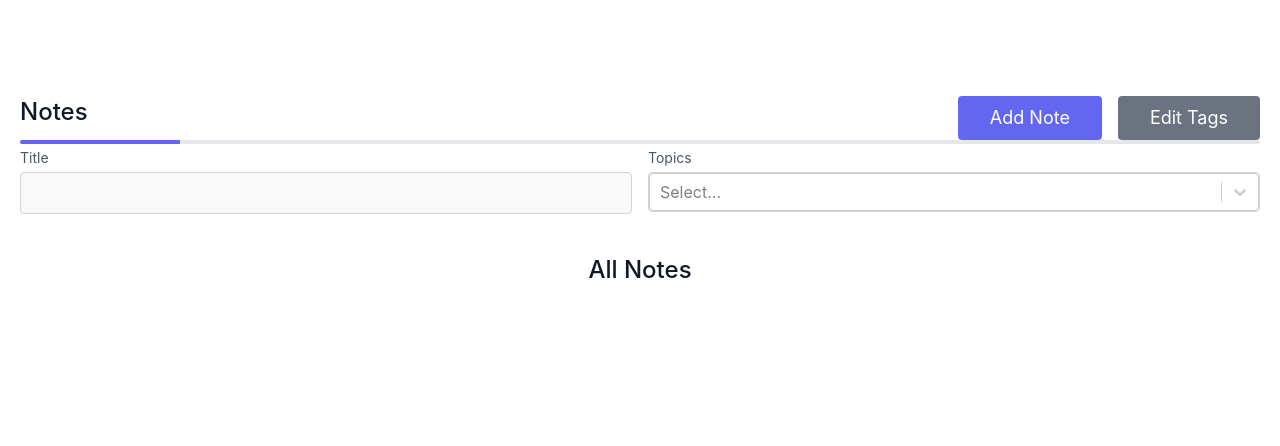
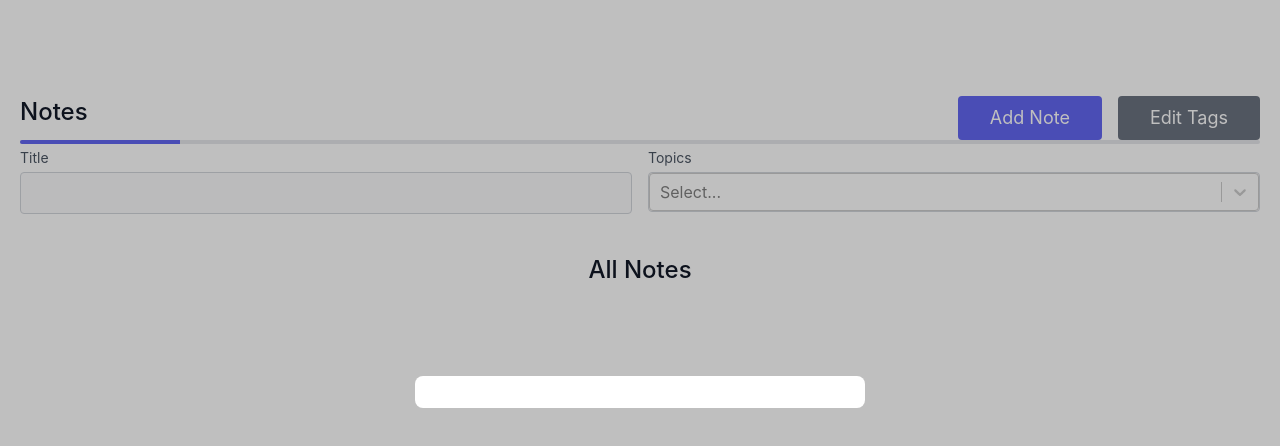
Before and after one commit to num-js/nNotes-FrontEnd, a React (Create React App) app: page / in a window 1280 px wide. Shown: the top 446 px of the page. Built offline with nearby package versions, Linux system fonts and the light colour scheme.

Commit message:
edit tags in Modal

```diff
--- a/src/Components/Modal/PopupModal.tsx
+++ b/src/Components/Modal/PopupModal.tsx
@@ -10,7 +10,7 @@ export default function PopupModal({ popupModal, setPopupModal, children }: Popu
 
     return (
         <>
-            <main className={`absolute top-0 w-full overflow-x-hidden font-sans antialiased text-gray-900 ${popupModal === "deleteModal" ? "" : "hidden"}`}
+            <main className={`absolute top-0 w-full overflow-x-hidden font-sans antialiased text-gray-900 ${popupModal ? "" : "hidden"}`}
                 onClick={() => setPopupModal("")}
             >
                 <div className="relative min-h-screen px-4 md:flex md:items-center md:justify-center">
--- a/src/pages/Home.tsx
+++ b/src/pages/Home.tsx
@@ -3,6 +3,7 @@ import { Link } from 'react-router-dom';
 import ReactSelect from 'react-select';
 import { NoteCard } from '../Components/NoteCard'
 import { Note, Tag } from '../App';
+import PopupModal from '../Components/Modal/PopupModal';
 
 type HomeProps = {
     availableTags: Tag[]
@@ -13,6 +14,9 @@ const Home = ({ availableTags, notes }: HomeProps) => {
 
     const [title, setTitle] = useState('');
     const [selectedTags, setSelectedTags] = useState<Tag[]>([]);
+
+    const [popupModal, setPopupModal] = useState('true');
+
 
     const filteredNotes = useMemo(() => {
         return notes.filter(note => {
@@ -40,7 +44,9 @@ const Home = ({ availableTags, notes }: HomeProps) => {
                                 <Link to="/new-note">
                                     <button type="submit" className="px-8 py-2 mr-4 text-lg text-white bg-indigo-500 border-0 rounded focus:outline-none hover:bg-indigo-600">Add Note</button>
                                 </Link>
-                                <button className="px-8 py-2 text-lg text-white bg-gray-500 border-0 rounded focus:outline-none hover:bg-gray-600">Edit Tags</button>
+                                <button className="px-8 py-2 text-lg text-white bg-gray-500 border-0 rounded focus:outline-none hover:bg-gray-600"
+                                    onClick={() => setPopupModal("tagsModal")}
+                                >Edit Tags</button>
                             </div>
                         </div>
                         <div className="h-1 overflow-hidden bg-gray-200 rounded">
@@ -97,6 +103,22 @@ const Home = ({ availableTags, notes }: HomeProps) => {
                     </div>
                 </div>
             </section>
+
+            <PopupModal
+                popupModal={popupModal}
+                setPopupModal={setPopupModal}
+            >
+                <div>
+                    {
+                        availableTags.map(tag => (
+                            <div key={tag.id} className="flex justify-between">
+                                <input defaultValue={tag.label} className="w-full px-4 py-1 my-2 mr-12 text-gray-700 border-2 rounded-md outline-none text-md" />
+                                <button className="px-2 my-2 text-lg text-white bg-red-500 border-0 rounded focus:outline-none hover:bg-red-600">X</button>
+                            </div>
+                        ))
+                    }
+                </div>
+            </PopupModal>
         </>
     )
 }
```
